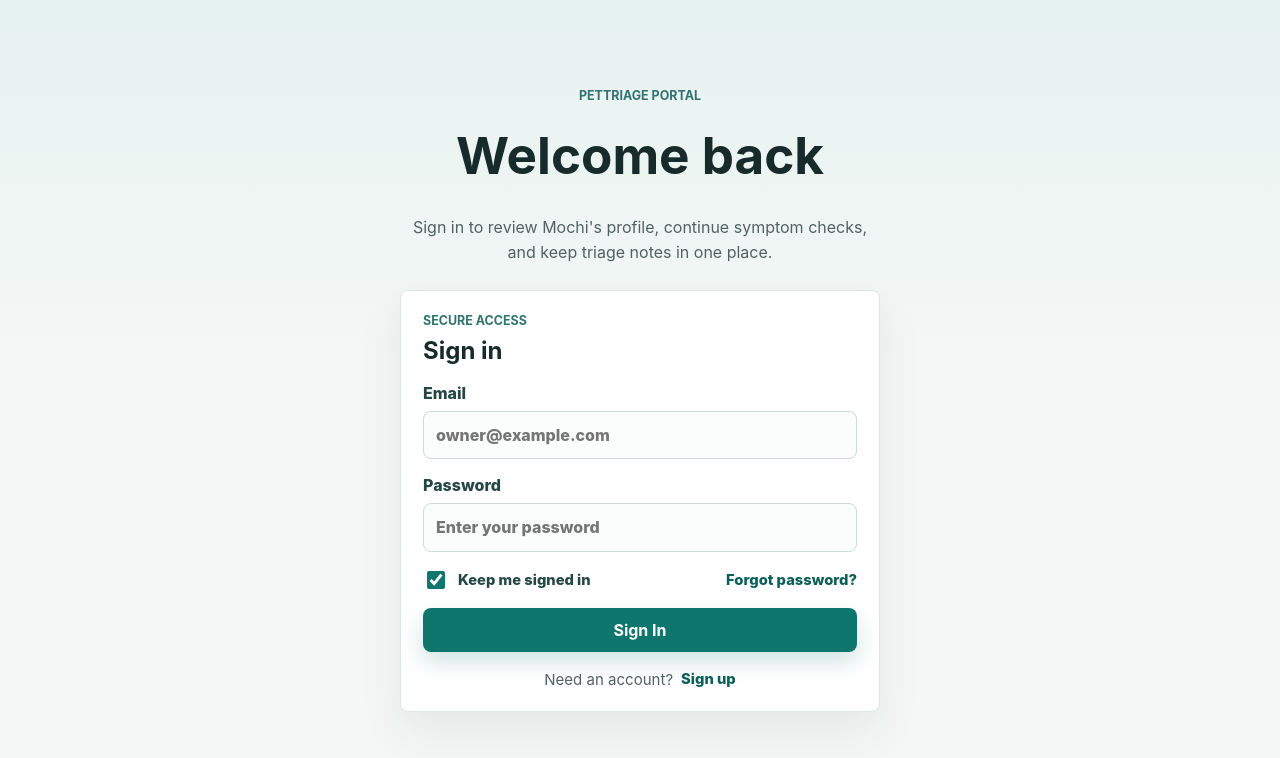
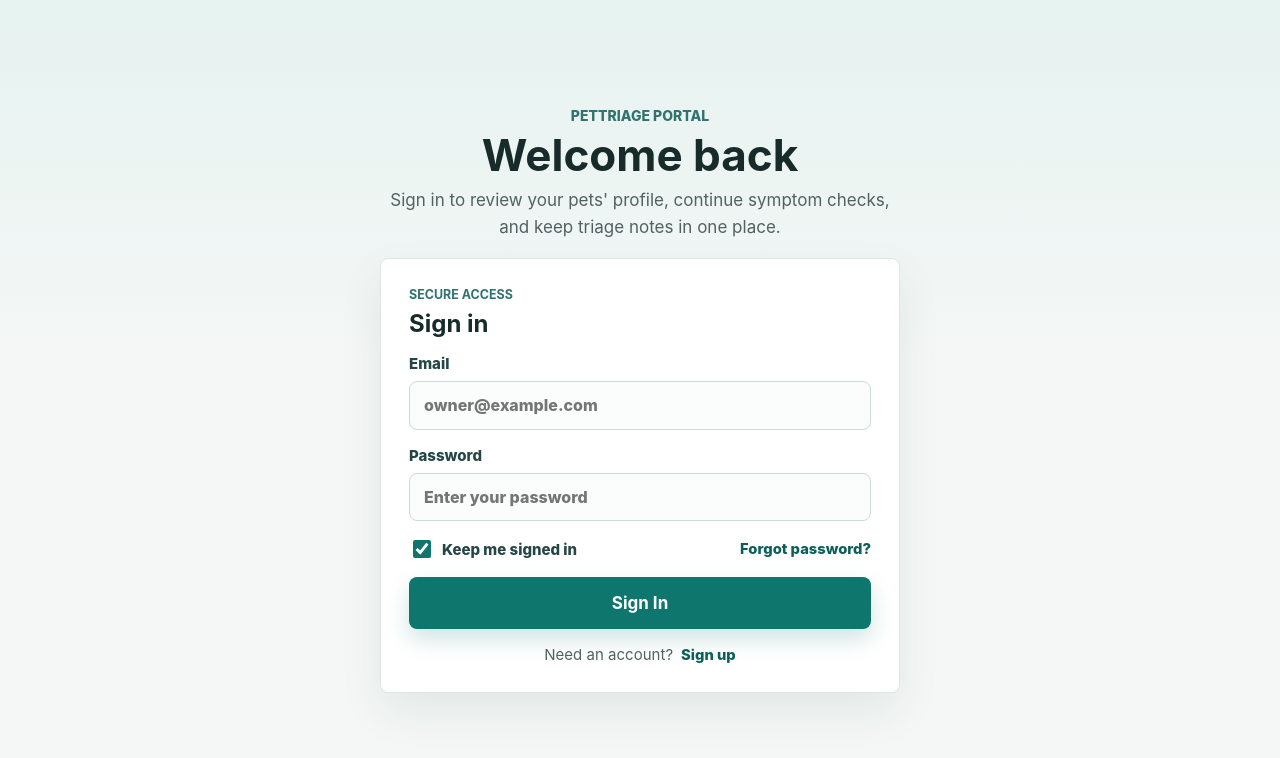
Before and after one commit to hengy-w4/HumanDecisionFP, a React (Vite) app in the folder frontend/: page / in a window 1280 px wide. Shown: the top 758 px of the page. Built offline with nearby package versions, Linux system fonts and the light colour scheme.

Commit message:
Adjust format

```diff
--- a/frontend/src/pages/LoginPage/LoginPage.jsx
+++ b/frontend/src/pages/LoginPage/LoginPage.jsx
@@ -48,7 +48,7 @@ export default function LoginPage({ onLogin }) {
               ? "Enter your email and we will send password reset instructions."
               : isSignup
               ? `Set up access to save ${mockProfile.petName}'s profile, symptom checks, and care notes.`
-              : `Sign in to review ${mockProfile.petName}'s profile, continue symptom checks, and keep triage notes in one place.`}
+              : `Sign in to review your pets' profile, continue symptom checks, and keep triage notes in one place.`}
           </p>
         </header>
 
--- a/frontend/src/pages/LoginPage/loginPage.css
+++ b/frontend/src/pages/LoginPage/loginPage.css
@@ -2,35 +2,40 @@
   display: grid;
   min-height: 100vh;
   place-items: center;
-  padding: 32px 16px;
+  padding: 24px 16px;
 }
 
 .login-shell {
-  width: min(480px, 100%);
+  width: min(520px, 100%);
 }
 
 .login-header {
   display: grid;
-  gap: 18px;
-  margin-bottom: 24px;
+  gap: 8px;
+  margin-bottom: 16px;
 }
 
 .login-header h1 {
   margin: 0;
   color: #172b2a;
-  font-size: clamp(2rem, 7vw, 3.2rem);
-  line-height: 1.05;
+  font-size: clamp(2rem, 5vw, 2.75rem);
+  line-height: 1.08;
   text-align: center;
 }
 
 .login-header p:not(.eyebrow) {
-  margin: 14px 0 0;
+  margin: 0;
   color: #526261;
+  font-size: 1.0625rem;
   line-height: 1.6;
   text-align: center;
 }
 
 .login-header .eyebrow {
+  margin-bottom: 0;
+  font-size: 0.875rem;
+  font-weight: 800;
+  letter-spacing: 0;
   text-align: center;
 }
 
@@ -42,36 +47,40 @@
 }
 
 .login-panel {
-  padding: 22px;
+  padding: 28px;
 }
 
 .login-panel h2 {
   margin: 0;
   color: #172b2a;
+  font-size: 1.5rem;
+  line-height: 1.2;
 }
 
 .login-form {
   display: grid;
   gap: 16px;
-  margin-top: 18px;
+  margin-top: 16px;
 }
 
 .login-form label {
   display: grid;
   gap: 8px;
   color: #244746;
+  font-size: 0.9375rem;
   font-weight: 800;
 }
 
 .login-form input {
   width: 100%;
-  min-height: 44px;
-  padding: 12px;
+  min-height: 48px;
+  padding: 12px 14px;
   border: 1px solid #cadbd8;
   border-radius: 8px;
   background: #fbfcfc;
   color: #172b2a;
   font: inherit;
+  font-size: 1rem;
   line-height: 1.4;
 }
 
@@ -92,7 +101,7 @@
   grid-template-columns: none;
   flex-direction: row;
   align-items: center;
-  gap: 10px !important;
+  gap: 8px !important;
   font-size: 0.92rem;
 }
 
@@ -129,6 +138,9 @@
 
 .login-form .primary-button {
   width: 100%;
+  min-height: 52px;
+  padding: 0 24px;
+  font-size: 1.0625rem;
 }
 
 .auth-switch {
@@ -136,18 +148,26 @@
   align-items: center;
   justify-content: center;
   gap: 8px;
-  margin-top: 18px;
+  margin-top: 16px;
   color: #526261;
   font-size: 0.94rem;
 }
 
 @media (max-width: 540px) {
   .login-page {
-    padding: 24px 12px;
+    padding: 20px 12px;
   }
 
   .login-panel {
-    padding: 18px;
+    padding: 20px;
+  }
+
+  .login-header h1 {
+    font-size: clamp(1.875rem, 10vw, 2.25rem);
+  }
+
+  .login-header p:not(.eyebrow) {
+    font-size: 1rem;
   }
 
   .login-form__options {
```
